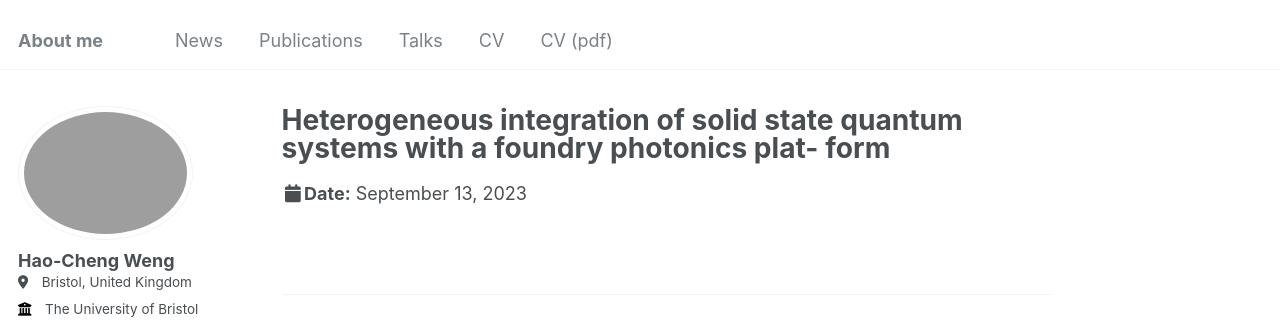
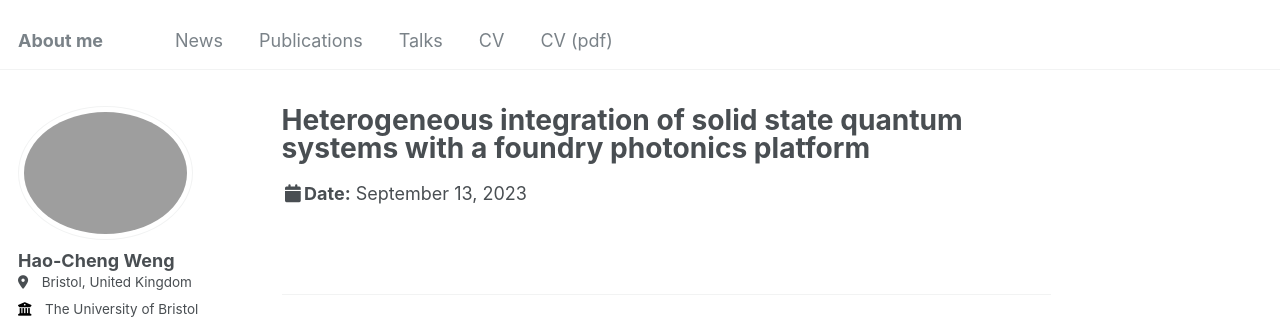
Before and after one commit to haochengweng/haochengweng.github.io, a Jekyll site: the page built from _talks/QuAMP.md, in a window 1280 px wide. Shown: the top 326 px of the page. Built offline with Jekyll 4.4.1, drawn with Linux system fonts in a browser that asks for light colours; some web fonts are replaced.

Commit message:
Update QuAMP.md

```diff
--- a/_talks/QuAMP.md
+++ b/_talks/QuAMP.md
@@ -1,6 +1,5 @@
 ---
-title: "Heterogeneous integration of solid state quantum systems with a foundry photonics plat-
-form"
+title: "Heterogeneous integration of solid state quantum systems with a foundry photonics platform"
 collection: talks
 type: "Oral and Poster Presentation"
 permalink: /talks/QuAMP
```
